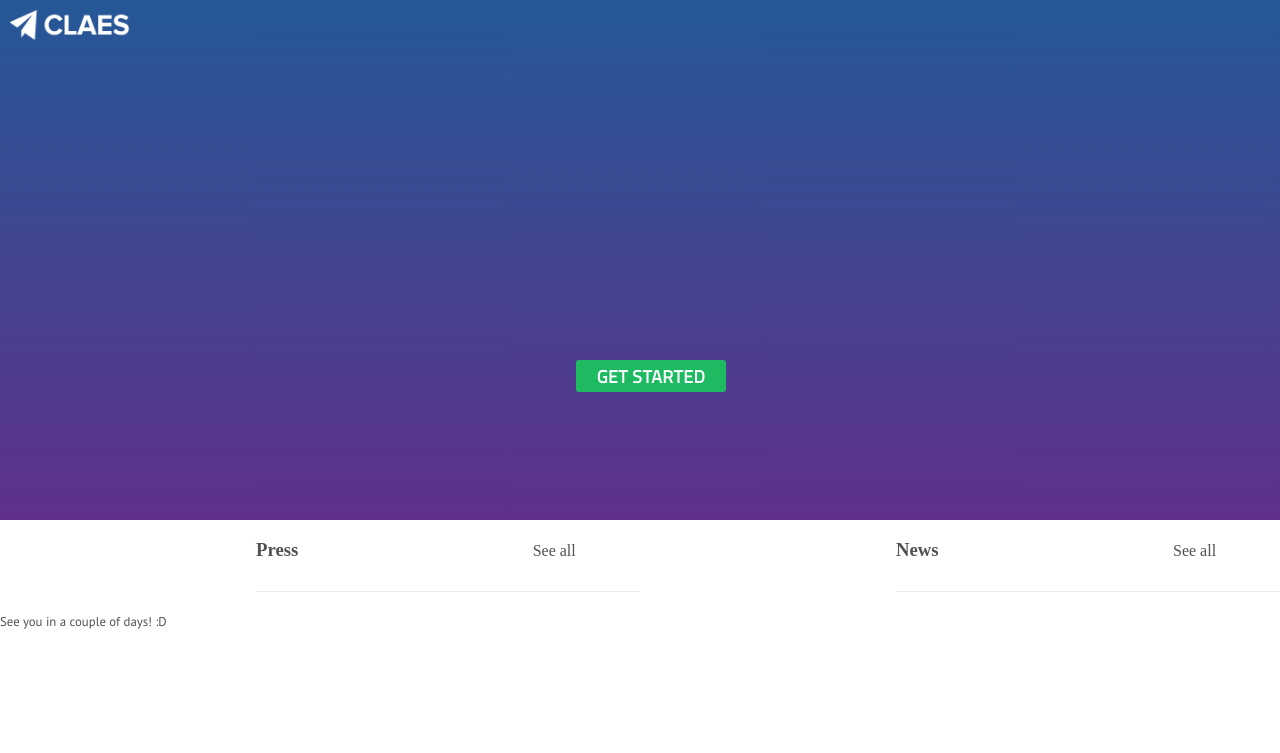
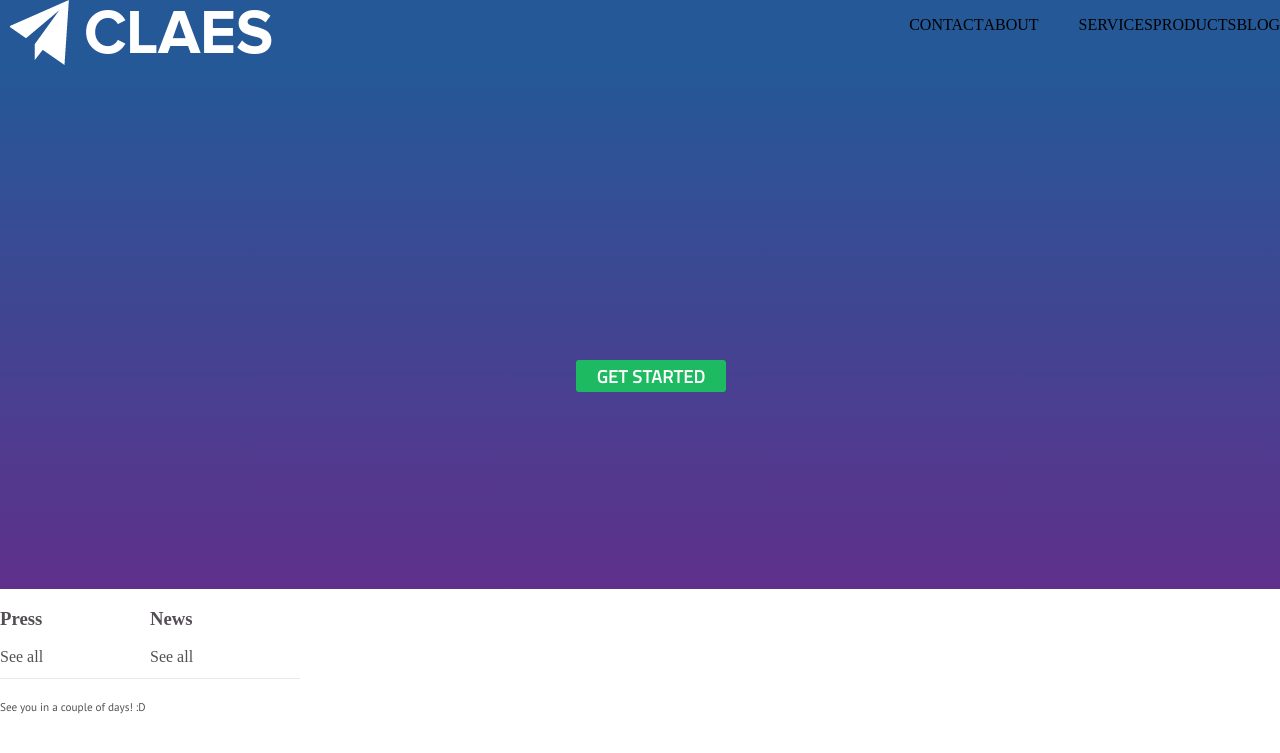
Before and after one commit to clanyq/claes-my-site, a Django app: page / in a window 1280 px wide. Shown: the top 753 px of the page. Run offline with Django 3.2, Linux system fonts and the light colour scheme; data that the repository does not hold is empty; style sheets or scripts are compiled from the project's sources; some libraries are stand-ins or nearby versions.

Commit message:
set auto_now_add for the date fields, and restructred somhe html

```diff
--- a/assets/style/main.scss
+++ b/assets/style/main.scss
@@ -13,7 +13,7 @@ body {
 
     height: 65%;
     width: 100%;
-    background-image: linear-gradient($bg-blue, $bg-purple);
+    background: linear-gradient($bg-blue, $bg-purple);
 
     background-repeat: no-repeat;
     img{
@@ -23,13 +23,38 @@ body {
         }
 }
 
+.nav{
+    background: $bg-blue;
+    .logo {
+        padding: 10px;
+        max-width: 120px;
+        min-width: 120px;
+        display: inline;
+        }
+    .main-nav{
+        float: right;
+         li {
+            list-style-type: none;
+            float: right;
+        }
+    }
+    .contact-nav{
+        float: right;
+         li {
+            list-style-type: none;
+            float: right;
+        }
+    }
+}
+
 footer {
-    position: relative;
-    bottom: 0;
-
+    position: realtive;
+    font-size: 0.7em;
+    vertical-align: middle;
+    display: table-row;
     color: $feedheader;
     font-family: $standard-font;
-    font-size: 80%
+    height:1px;
 }
 
 .buttonstart {
@@ -54,18 +79,17 @@ footer {
 
 .feed-container {
     position: realtive;
-    display: vertical-align;
+    display:table-cell;
+    vertical-align: middle;
+
     }
 
 
 .press {
     min-width: 150px;
     max-width: 400px;
-    width: 30%;
     position: relative;
     display: inline-block;
-    top: 70%;
-    left: 20%;
     font-size: 100%;
      .title {
         display: inline-block;
@@ -112,7 +136,6 @@ footer {
 .news {
     min-width: 150px;
     max-width: 400px;
-    width: 30%;
     position: relative;
     float: right;
     font-size: 100%;
--- a/claesmysite/templates/base.html
+++ b/claesmysite/templates/base.html
@@ -7,16 +7,33 @@
     <head>
         <meta charset="utf-8">
         <title>Claes</title>
-
+            <div class="nav">
+                <div class="logo">
+                    <a href="{% url 'index' %}"><img src="{% static "images/logo.png" %}"></a>
+                </div>
+                <div class="main-nav">
+                    <ul>
+                        <li>BLOG</li>
+                        <li>PRODUCTS</li>
+                        <li>SERVICES</li>
+                    </ul>
+                </div>
+                <div class="contact-nav">
+                    <ul>
+                        <li>ABOUT</li>
+                        <li>CONTACT</li>
+                    </ul>
+                </div>
+            </div>
         {% compress css %}
         <link rel="stylesheet" href="{% static 'style/main.scss' %}" type="text/x-scss" media="screen">
         {% endcompress %}
     </head>
 
     <body>
-        <div class="jumbotron">
-        <a href="{% url 'index' %}"><img src="{% static "images/logo.png" %}"></a>
-        </div>
+        <section class="jumbotron">
+
+        </section>
         {% block content %}{% endblock %}
 
         {% compress js %}
--- a/feedapp/models.py
+++ b/feedapp/models.py
@@ -10,7 +10,7 @@ from django.template.defaultfilters import slugify
 class News(models.Model):
     title = models.CharField(max_length=100)
     body = models.TextField(max_length=2000,)
-    pubdate = models.DateField()
+    pubdate = models.DateField(auto_now_add=True)
     slug = models.SlugField(unique=True, blank=True)
 
     def save(self, *args, **kwargs):
@@ -28,7 +28,7 @@ class Press(models.Model):
     title = models.CharField(max_length=100)
     url = models.URLField()
     source = models.CharField(max_length=50)
-    pubdate = models.DateField()
+    pubdate = models.DateField(auto_now_add=True)
 
 
     def __str__(self):
```
